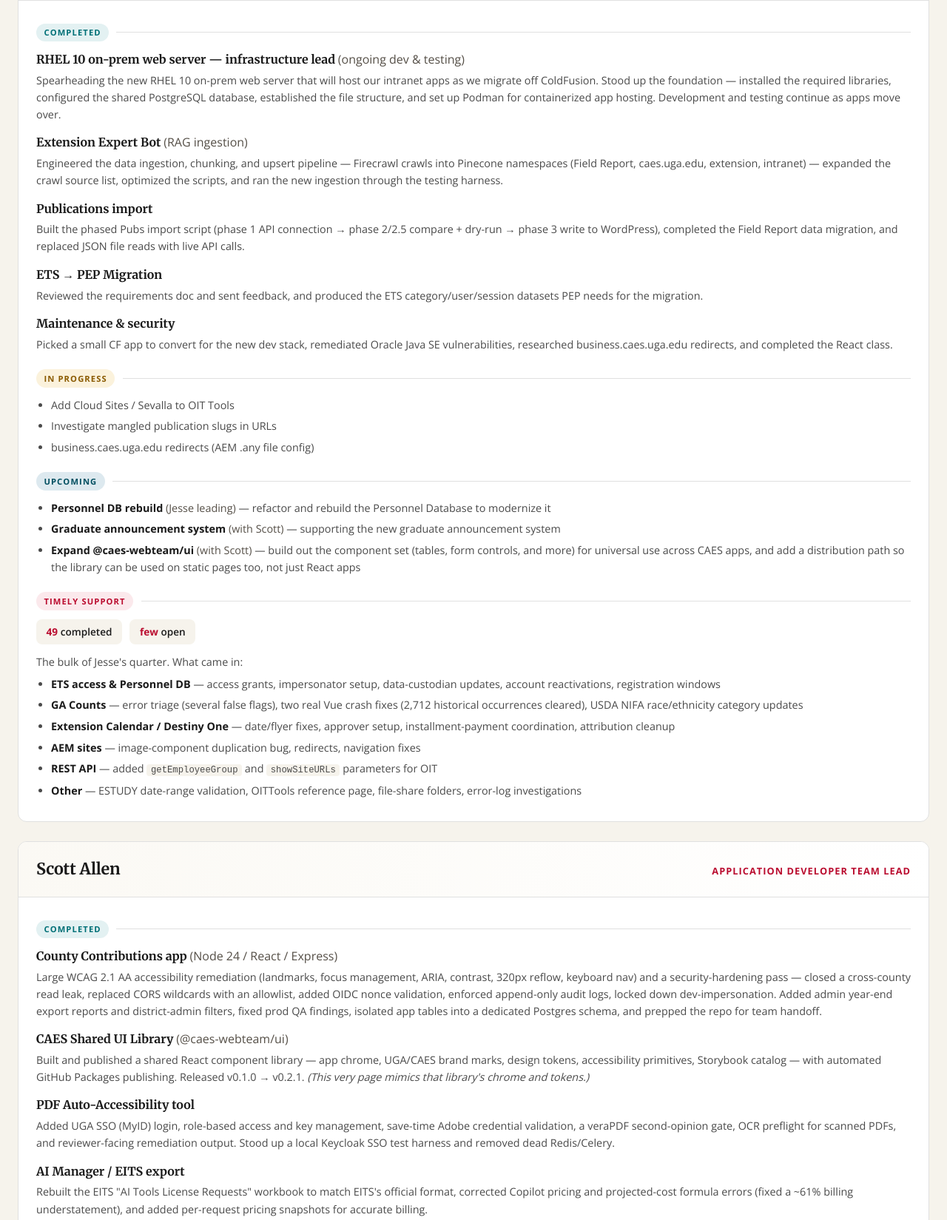
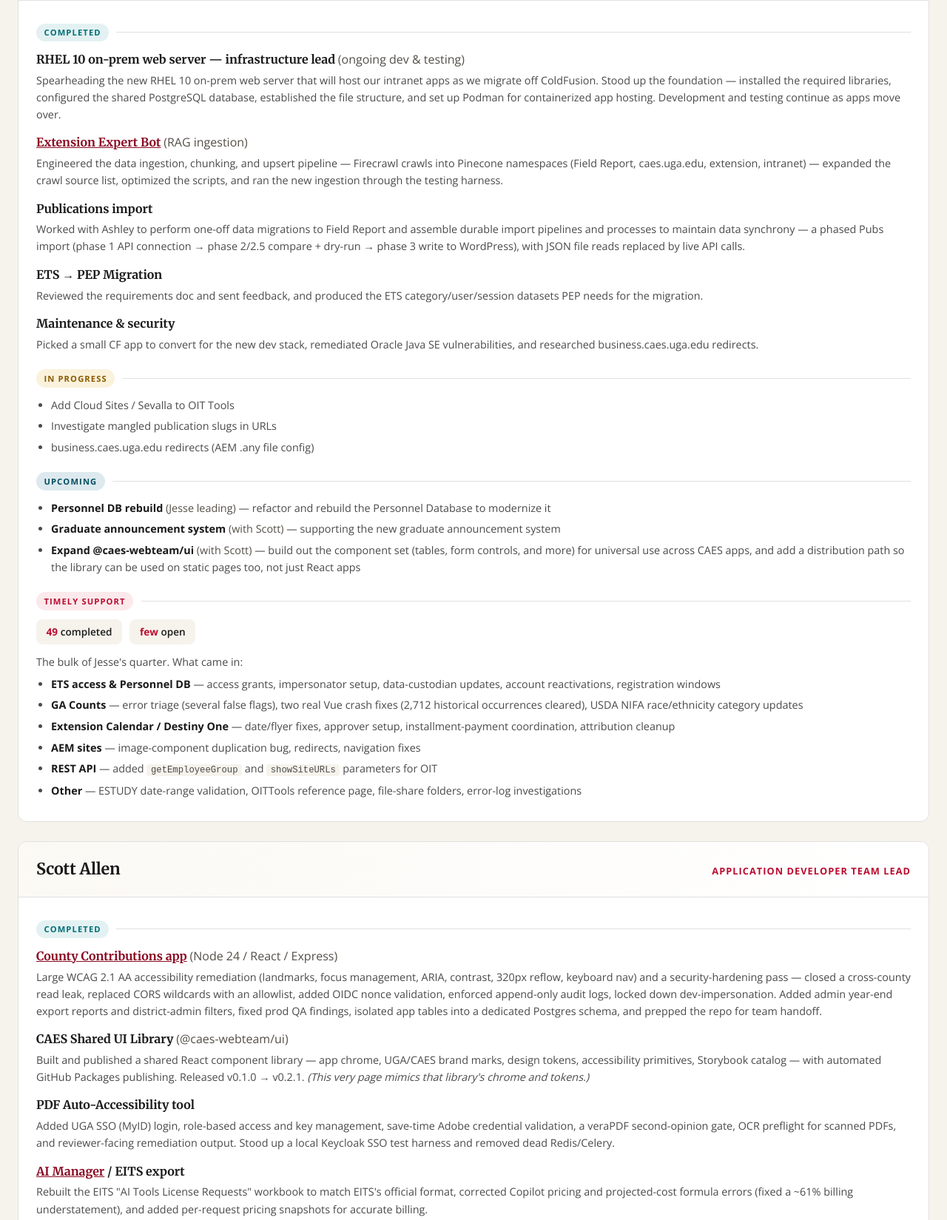
Before and after one commit to swa34/meeting, a plain HTML site: page index.html in a window 1280 px wide. Shown: the part 1540-3189 px from the top of the page at 74% size. Drawn offline with nearby package versions, Linux system fonts and the light colour scheme.

Commit message:
Update project links and enhance publication import description for clarity

```diff
--- a/index.html
+++ b/index.html
@@ -406,12 +406,12 @@
           <p>Spearheading the new RHEL 10 on-prem web server that will host our intranet apps as we migrate off ColdFusion. Stood up the foundation — installed the required libraries, configured the shared PostgreSQL database, established the file structure, and set up Podman for containerized app hosting. Development and testing continue as apps move over.</p>
         </div>
         <div class="item">
-          <h4>Extension Expert Bot <span class="sub">(RAG ingestion)</span></h4>
+          <h4><a href="https://extpubsbot-br1c0.sevalla.app/" target="_blank" rel="noopener">Extension Expert Bot</a> <span class="sub">(RAG ingestion)</span></h4>
           <p>Engineered the data ingestion, chunking, and upsert pipeline — Firecrawl crawls into Pinecone namespaces (Field Report, caes.uga.edu, extension, intranet) — expanded the crawl source list, optimized the scripts, and ran the new ingestion through the testing harness.</p>
         </div>
         <div class="item">
           <h4>Publications import</h4>
-          <p>Built the phased Pubs import script (phase 1 API connection → phase 2/2.5 compare + dry-run → phase 3 write to WordPress), completed the Field Report data migration, and replaced JSON file reads with live API calls.</p>
+          <p>Worked with Ashley to perform one-off data migrations to Field Report and assemble durable import pipelines and processes to maintain data synchrony — a phased Pubs import (phase 1 API connection → phase 2/2.5 compare + dry-run → phase 3 write to WordPress), with JSON file reads replaced by live API calls.</p>
         </div>
         <div class="item">
           <h4>ETS → PEP Migration</h4>
@@ -419,7 +419,7 @@
         </div>
         <div class="item">
           <h4>Maintenance &amp; security</h4>
-          <p>Picked a small CF app to convert for the new dev stack, remediated Oracle Java SE vulnerabilities, researched business.caes.uga.edu redirects, and completed the React class.</p>
+          <p>Picked a small CF app to convert for the new dev stack, remediated Oracle Java SE vulnerabilities, and researched business.caes.uga.edu redirects.</p>
         </div>
 
         <div class="grouptitle"><span class="label prog">In progress</span><span class="rule"></span></div>
@@ -465,7 +465,7 @@
         <div class="grouptitle"><span class="label done">Completed</span><span class="rule"></span></div>
 
         <div class="item">
-          <h4>County Contributions app <span class="sub">(Node 24 / React / Express)</span></h4>
+          <h4><a href="https://countycontributions.caes.uga.edu/" target="_blank" rel="noopener">County Contributions app</a> <span class="sub">(Node 24 / React / Express)</span></h4>
           <p>Large WCAG 2.1 AA accessibility remediation (landmarks, focus management, ARIA, contrast, 320px reflow, keyboard nav) and a security-hardening pass — closed a cross-county read leak, replaced CORS wildcards with an allowlist, added OIDC nonce validation, enforced append-only audit logs, locked down dev-impersonation. Added admin year-end export reports and district-admin filters, fixed prod QA findings, isolated app tables into a dedicated Postgres schema, and prepped the repo for team handoff.</p>
         </div>
         <div class="item">
@@ -477,7 +477,7 @@
           <p>Added UGA SSO (MyID) login, role-based access and key management, save-time Adobe credential validation, a veraPDF second-opinion gate, OCR preflight for scanned PDFs, and reviewer-facing remediation output. Stood up a local Keycloak SSO test harness and removed dead Redis/Celery.</p>
         </div>
         <div class="item">
-          <h4>AI Manager / EITS export</h4>
+          <h4><a href="https://ailm.caes.uga.edu/login" target="_blank" rel="noopener">AI Manager</a> / EITS export</h4>
           <p>Rebuilt the EITS "AI Tools License Requests" workbook to match EITS's official format, corrected Copilot pricing and projected-cost formula errors (fixed a ~61% billing understatement), and added per-request pricing snapshots for accurate billing.</p>
         </div>
         <div class="item">
```
